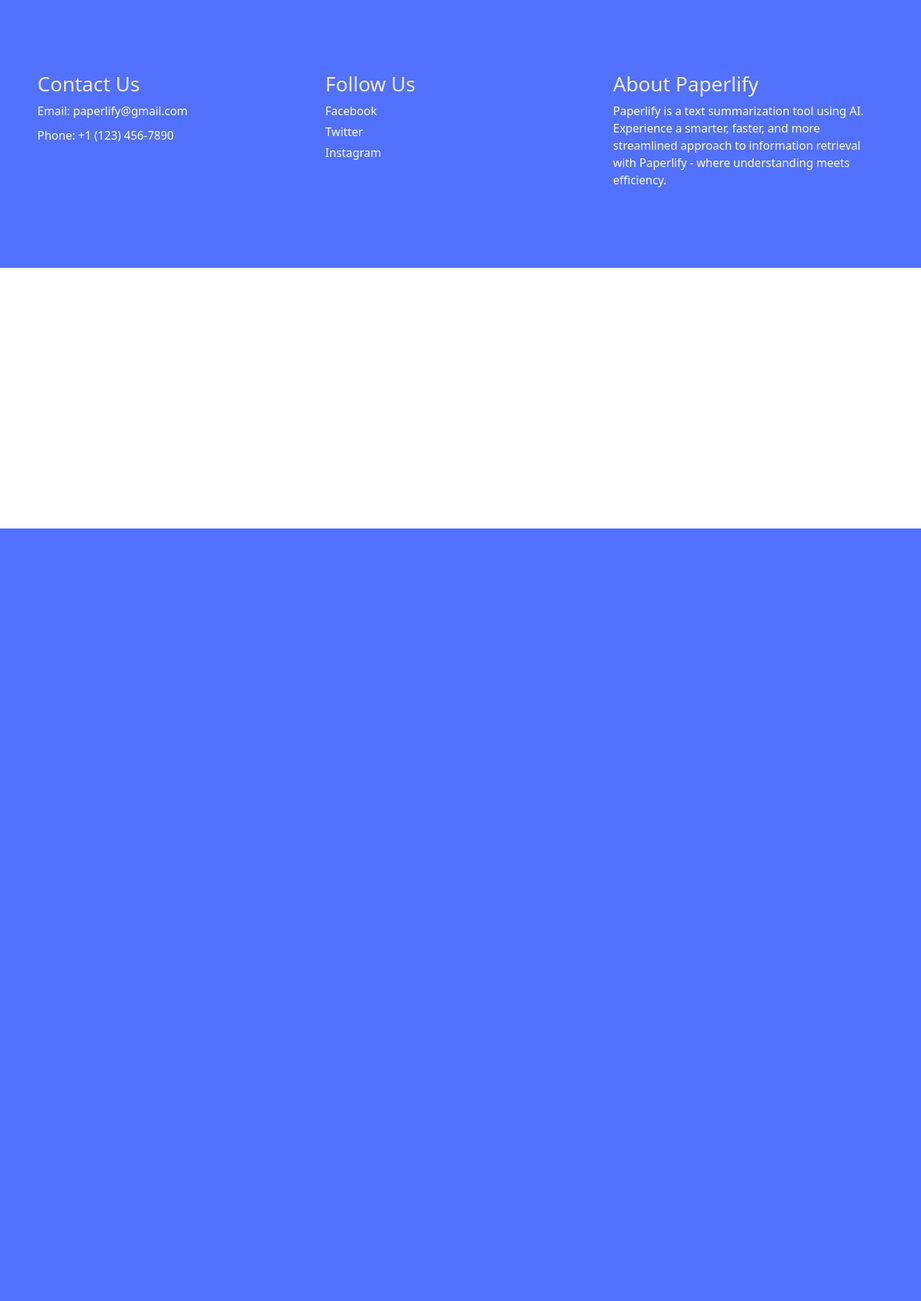
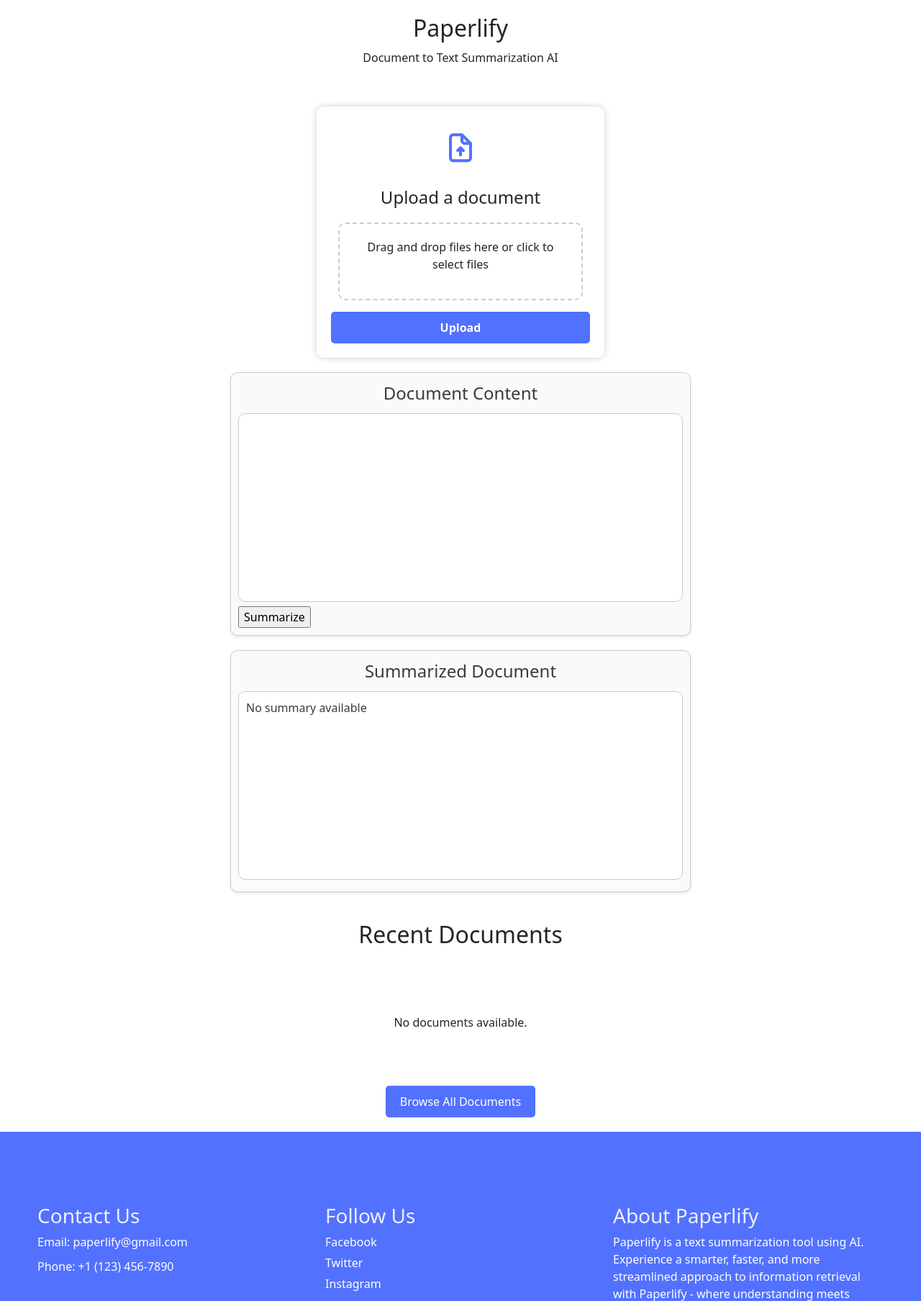
Before and after one commit to dheerazsah/Final-Year-Project-Paperlify, a Django app: page /dashboard2nd in a window 1280 px wide. Shown: the part 66-1873 px from the top of the page at 72% size. Before the commit the page ends 800 px from the top, so only its background shows below. Run offline with Django 4.2, Linux system fonts and the light colour scheme.

Commit message:
Add: NLTK library to summarize for Secondary Modal
In this commit, I have used NLTK library to summarize the text that, processes user-input text for text summarization by first cleaning and tokenizing the input sentences. It then calculates word frequencies, normalizes them, and scores each sentence based on the sum of normalized word frequencies.

```diff
--- a/Paperlify/home/views.py
+++ b/Paperlify/home/views.py
@@ -15,6 +15,9 @@ from django.contrib.auth import authenticate, login, logout
 from django.contrib.auth.decorators import login_required
 #Importing expression module for pattern matching and validation
 import re
+
+import nltk
+nltk.download('punkt')
 
 #Import UserActivityLog model from the current app
 from .models import UserActivityLog
@@ -394,7 +397,123 @@ def search(request):
 
 
 def dashboard2nd(request):
-    return render(request, 'dashboard2nd.html')
+    content = ''
+    summary = None
+    file_info = None
+
+    if request.method == 'POST':
+        user = request.user
+        fileName = ''
+        fileSize = 0
+        contentType = ''
+
+        if 'file' in request.FILES:
+            uploadfile = request.FILES['file']
+            fileName = uploadfile.name
+            fileSize = uploadfile.size
+            contentType = uploadfile.content_type
+
+            # Save upload information to the database
+            file_info = FileUpload(
+                user=request.user,
+                doc_name=uploadfile.name,
+                doc_size=uploadfile.size,
+                doc_type=uploadfile.content_type
+            )
+            file_info.save()
+
+            request.session['file_info'] = {
+                'id': file_info.id,
+                'doc_name': file_info.doc_name,
+                'doc_size': file_info.doc_size,
+                'doc_type': file_info.doc_type,
+            }
+
+            # Log the user's activity
+            UserActivityLog.objects.create(
+                user=request.user,
+                activity='upload document',
+                ip_address=request.META.get('REMOTE_ADDR')
+            )
+
+            # Extract and display content for supported file types
+            if uploadfile.name.endswith('.txt'):
+                with uploadfile.open() as file:
+                    content = file.read().decode('utf-8')
+                    file_info.extracted_text = content
+                    file_info.save()
+
+            elif uploadfile.name.endswith(('.doc', '.docx')):
+                content = docx2txt.process(uploadfile)
+                file_info.extracted_text = content
+                file_info.save()
+
+            elif uploadfile.name.endswith('.pdf'):
+                content = ''
+                pdf_reader = PdfReader(uploadfile)
+                for page_num in range(len(pdf_reader.pages)):
+                    page = pdf_reader.pages[page_num]
+                    content += page.extract_text()
+                file_info.extracted_text = content
+                file_info.save()
+
+        if 'summarize' in request.POST:
+            input_text = request.POST.get('input_text', '')
+
+            stringText = input_text  # Use input_text instead of request.GET['newText']
+            formattedStringText = re.sub('[^a-zA-Z]', ' ', stringText)
+            formattedStringText = re.sub('\s+', ' ', formattedStringText)
+
+            sentences = nltk.sent_tokenize(stringText)
+
+            frequencyDictionary = {}
+            stopwords = nltk.corpus.stopwords.words('english')
+
+            for word in nltk.word_tokenize(formattedStringText):
+                if word not in stopwords and word not in frequencyDictionary:
+                    frequencyDictionary.update({word: 1})
+                elif word not in stopwords and word in frequencyDictionary:
+                    frequencyDictionary[word] += 1
+
+            maxFrequencyValue = max(frequencyDictionary.values())
+            for word in frequencyDictionary:
+                frequencyDictionary[word] = frequencyDictionary[word] / maxFrequencyValue
+
+            scores = {}
+            for sentence in sentences:
+                for word in nltk.word_tokenize(sentence.lower()):
+                    if word in frequencyDictionary.keys() and sentence not in scores:
+                        scores.update({sentence: frequencyDictionary[word]})
+                    elif word not in frequencyDictionary.keys():
+                        continue
+                    else:
+                        scores[sentence] += frequencyDictionary[word]
+
+            sortedSentences = sorted(scores, key=scores.get, reverse=True)
+
+            summary = ''
+            for i in range(0, len(sortedSentences) // 10 + 1):
+                summary += sortedSentences[i]
+
+            if summary and len(summary) > 0:
+                # Retrieve the existing record using the stored file_info ID
+                file_info_id = request.session.get('file_info', {}).get('id')
+                if file_info_id:
+                    file_info = FileUpload.objects.get(id=file_info_id)
+
+                    # Update the existing record with summarized text
+                    file_info.extracted_text = input_text
+                    file_info.summarized_text = summary
+                    file_info.save()
+
+            # Log the user's activity
+            UserActivityLog.objects.create(
+                user=request.user,
+                activity='summarize',
+                ip_address=request.META.get('REMOTE_ADDR')
+            )
+
+    return render(request, 'dashboard2nd.html', {'content': content, 'summary': summary})
 
 
 from django.contrib.auth import update_session_auth_hash
--- a/Paperlify/templates/dashboard2nd.html
+++ b/Paperlify/templates/dashboard2nd.html
@@ -1,6 +1,138 @@
 {% extends "./base.html"%}
-{% block title %}Dashboard{% endblock %}
+{% block title %}Model Dashboard{% endblock %}
 
 {% block template %}
 
+<div>
+  <section class="content">
+      <h1>Paperlify</h1>
+      <p>Document to Text Summarization AI</p>
+  </section>
+</div>
+
+<style>
+  .upload-area {
+    border: 2px dashed #ccc;
+    border-radius: 10px;
+    padding: 20px;
+    text-align: center;
+    cursor: pointer;
+    margin: 10px;
+  }
+
+  .upload-area input {
+      display: none;
+  }
+
+    .submit-btn {
+      display: block;
+      width: 100%;
+      background: var(--primary-blue);
+      color: var(--color-white);
+      font-weight: bold;
+      border: none;
+      padding: 10px 20px;
+      border-radius: 5px;
+      font-size: 1rem;
+      cursor: pointer;
+    }
+</style>
+
+<div class="drag-area">
+  <form method="POST" action="" enctype="multipart/form-data">
+      {% csrf_token %}
+      <div class="icon"><i class="uil uil-file-upload"></i></div>
+      <h2>Upload a document</h2>
+      <div class="upload-area" onclick="document.getElementsByClassName('fileInput')[0].click()">
+            <p>Drag and drop files here or click to select files</p>
+            <input type="file" class="fileInput" id="file" name="file" accept=".txt, .pdf, .doc, .docx" onchange="displayFileName()">
+        </div>
+        <p id="file-name"></p>
+      {% if error %}
+          <p class="message"> {{ error }} </p>
+          {% endif %}
+
+      <button class="upload-btn" type="submit">Upload</button>
+  </form>
+</div>
+
+<script>
+    function displayFileName() {
+        var input = document.getElementsByClassName('fileInput')[0];
+        var fileName = input.files[0].name;
+        document.getElementById('file-name').innerHTML = 'Selected file: ' + fileName;
+    }
+
+    var uploadArea = document.getElementsByClassName('upload-area')[0];
+
+    uploadArea.addEventListener('dragover', function (e) {
+        e.preventDefault();
+        uploadArea.style.border = '2px dashed #4caf50';
+    });
+
+    uploadArea.addEventListener('dragleave', function () {
+        uploadArea.style.border = '2px dashed #ccc';
+    });
+
+    uploadArea.addEventListener('drop', function (e) {
+        e.preventDefault();
+        uploadArea.style.border = '2px dashed #ccc';
+
+        var fileInput = document.getElementsByClassName('fileInput')[0];
+        fileInput.files = e.dataTransfer.files;
+        displayFileName();
+    });
+</script>
+
+
+<!-- Show Document -->
+<div class="editor-box">
+  <form action="" method="post">
+      {% csrf_token %}
+      <div class="editor-title">Document Content</div>
+      <textarea name="input_text" rows="10" cols="80">{{ content }}</textarea>
+      <input class="summarize-btn" type="submit" name="summarize" value="Summarize">
+  </form>
+</div>
+
+
+
+<!-- Add the Summarized Document Editor -->
+<div class="editor-box">
+  <div class="editor-title">Summarized Document</div>
+  {% if summary %}
+      <textarea rows="10" cols="80">{{ summary }}</textarea>
+  {% else %}
+      <textarea rows="10" cols="80">No summary available</textarea>
+  {% endif %}
+</div>
+
+
+  <div>
+      <section class="content">
+          <h1>Recent Documents</h1>
+      </section>
+  </div>
+
+<div class="document-container">
+    <!-- Document 1 -->
+    {% for document in documents %}
+    <div class="document">
+        <div class="document-info">
+            <h2>{{ document.doc_name }}</h2>
+            {% comment %} <p>Upload Time: {{ document.created_at }}</p> {% endcomment %}
+            <p>{{ document.extracted_text|truncatewords:50 }}</p>
+            <div class="browse-button">
+                <a href="{% url 'document_detail' document.slug %}">View More</a>
+            </div>
+        </div>
+    </div>
+    {% empty %}
+    <p>No documents available.</p>
+    {% endfor %}
+</div>
+
+<div class="browse-button">
+  <a href="{% url 'mydocuments' %}">Browse All Documents</a>
+</div>
 {% endblock %}
```
